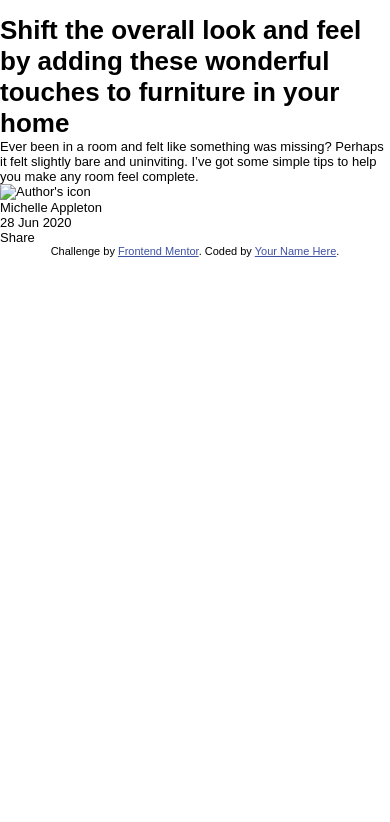
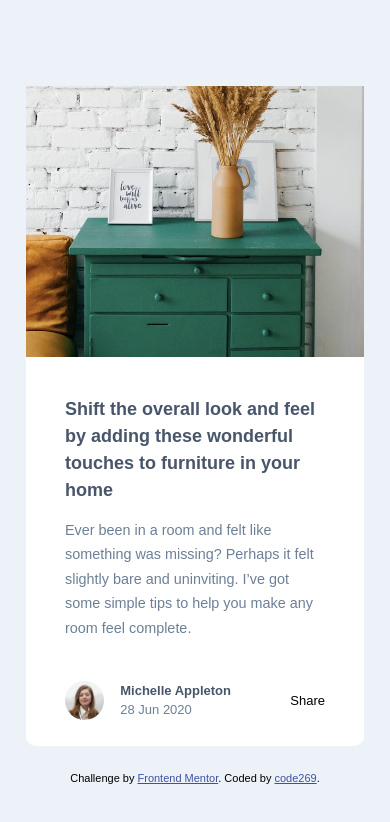
Before and after one commit to code269/fem-article-pv-component, a plain HTML site: page index.html in a window 390 px wide. Drawn offline with Linux system fonts and the light colour scheme.

Commit message:
Completed basic mobile CSS layout

```diff
--- a/index.html
+++ b/index.html
@@ -22,20 +22,29 @@
 
   <body>
     <main class="article-card">
-      <img class="article-card__img" src="" alt="" />
+      <img
+        class="article-card__img"
+        src="./images/drawers.jpg"
+        alt="Article card img"
+      />
+      <div class="article-card__content">
         <h1>
           Shift the overall look and feel by adding these wonderful touches to
           furniture in your home
         </h1>
         <p>
-        Ever been in a room and felt like something was missing? Perhaps it felt
-        slightly bare and uninviting. I’ve got some simple tips to help you make
-        any room feel complete.
+          Ever been in a room and felt like something was missing? Perhaps it
+          felt slightly bare and uninviting. I’ve got some simple tips to help
+          you make any room feel complete.
         </p>
 
         <div class="profile">
+          <img
+            class="profile__icon"
+            src="./images/avatar-michelle.jpg"
+            alt="Author's icon"
+          />
           <div class="profile__container">
-          <img class="profile__icon" src="" alt="Author's icon" />
             <p class="profile__name">Michelle Appleton</p>
             <p class="profile__date">28 Jun 2020</p>
           </div>
@@ -44,13 +53,14 @@
             Share
           </div>
         </div>
+      </div>
     </main>
 
     <footer class="attribution">
       Challenge by
       <a href="https://www.frontendmentor.io?ref=challenge" target="_blank"
         >Frontend Mentor</a
-      >. Coded by <a href="#">Your Name Here</a>.
+      >. Coded by <a href="#">code269</a>.
     </footer>
   </body>
 </html>
--- a/styles.css
+++ b/styles.css
@@ -3,6 +3,7 @@
   --desat-dark-blue: hsl(214, 17%, 51%);
   --grey-blue: hsl(212, 23%, 60%);
   --light-grey-blue: hsl(210, 46%, 95%);
+  --white: hsl(0, 0%, 100%);
 
   --fw-500: 500;
   --fw-700: 700;
@@ -32,15 +33,76 @@ ol {
   list-style: none;
   padding: 0;
 }
+
+img {
+  display: block;
+  max-width: 100%; /* ? Is this the right value? */
+}
 /* CSS reset end */
 
 body {
+  display: grid;
+  place-content: center;
+  min-height: 100vh;
+
   font-family: 'Maonrope', sans-serif;
   font-size: 13px;
+  background-color: var(--light-grey-blue);
 }
 
-h1 {
+.article-card {
+  margin: 2em;
+  border-radius: 10px;
+  background-color: var(--white);
+}
+
+.article-card__content {
+  padding: 3em;
+  padding-bottom: 0;
+}
+
+.article-card__content > h1 {
+  font-size: 1.125rem;
   font-weight: var(--fw-700);
+  color: var(--dark-grey-blue);
+  line-height: 1.5;
+}
+
+.article-card__content > p {
+  margin: 1em 0;
+  font-size: 0.9rem;
+  color: var(--desat-dark-blue);
+  line-height: 1.7;
+}
+
+.profile {
+  display: flex;
+  align-items: center;
+  gap: 1.25em;
+
+  padding: 2em 0;
+}
+
+.profile__icon {
+  max-width: 3em;
+  border-radius: 50%;
+}
+
+.profile__container {
+  line-height: 1.5;
+}
+
+.profile__name {
+  font-weight: var(--fw-700);
+  color: var(--dark-grey-blue);
+}
+
+.profile__date {
+  color: var(--desat-dark-blue);
+}
+
+.profile__share-button {
+  margin-left: auto;
 }
 
 .attribution {
```
Lines whose indentation alone changed are shown as unchanged.
